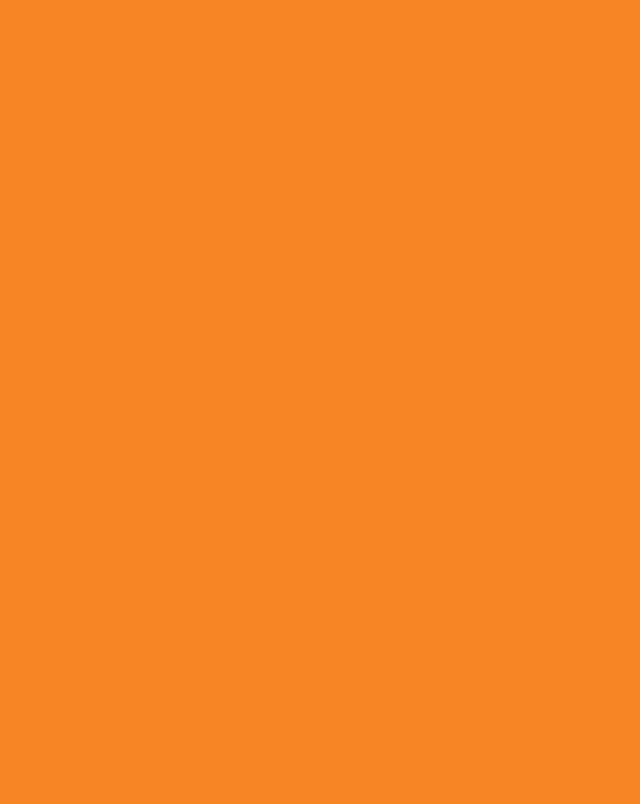
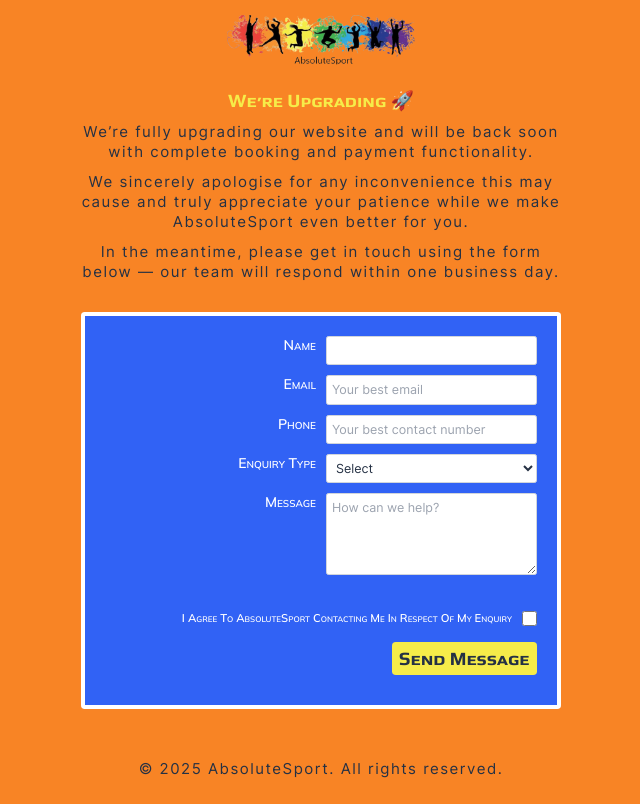
Before and after one commit to SPH73/as-4-webapp, a Nuxt app: page / in a window 1280 px wide. Shown: the whole page, without its empty margins (319-959 px from the left). Built offline with nearby package versions, Linux system fonts and the light colour scheme.

Commit message:
add layout

```diff
--- /dev/null
+++ b/app/layouts/maintenance.vue
@@ -0,0 +1,40 @@
+<template>
+  <div
+    class="min-h-screen flex flex-col items-center justify-center bg-primary p-6 text-light"
+  >
+    <!-- Logo -->
+    <header class="mb-8">
+      <img src="/img/logo.webp" alt="AbsoluteSport Logo" class="h-20 mx-auto" />
+    </header>
+
+    <!-- Parking Page Message -->
+    <section class="max-w-3xl text-center space-y-4 mb-8">
+      <h1 class="text-accent font-play text-3xl">We’re Upgrading 🚀</h1>
+      <p>
+        We’re fully upgrading our website and will be back soon with complete
+        booking and payment functionality.
+      </p>
+      <p>
+        We sincerely apologise for any inconvenience this may cause and truly
+        appreciate your patience while we make AbsoluteSport even better for
+        you.
+      </p>
+      <p>
+        In the meantime, please get in touch using the form below — our team
+        will respond within one business day.
+      </p>
+    </section>
+
+    <!-- Page content -->
+    <main class="w-full max-w-3xl">
+      <slot></slot>
+    </main>
+
+    <!-- Footer -->
+    <footer class="mt-12 text-center text-light text-sm">
+      <p>
+        © {{ new Date().getFullYear() }} AbsoluteSport. All rights reserved.
+      </p>
+    </footer>
+  </div>
+</template>
--- /dev/null
+++ b/app/pages/index.vue
@@ -0,0 +1,11 @@
+<script setup lang="ts">
+definePageMeta({
+  layout: "maintenance",
+});
+</script>
+
+<template>
+  <BaseCard>
+    <BaseForm />
+  </BaseCard>
+</template>
```
